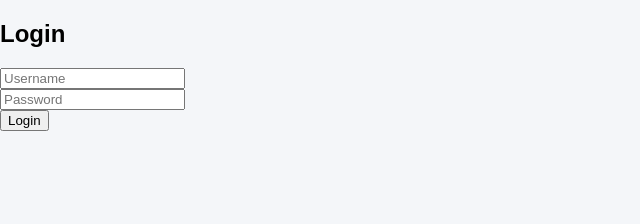
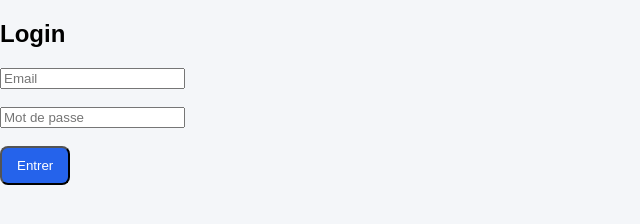
Before and after one commit to fadwadouiri8-a11y/Esprit-connect, a plain HTML site: page login.html in a window 1280 px wide. Shown: the whole page, without its empty margins (0-640 px from the left). Drawn offline with Linux system fonts and the light colour scheme.

Commit message:
Update login.html

```diff
--- a/login.html
+++ b/login.html
@@ -1,20 +1,18 @@
 <!DOCTYPE html>
 <html>
 <head>
-  <title>Login</title>
-  <link rel="stylesheet" href="style.css">
+<link rel="stylesheet" href="style.css">
 </head>
 
 <body>
 
 <h2>Login</h2>
 
-<input type="text" id="user" placeholder="Username"><br>
-<input type="password" id="pass" placeholder="Password"><br>
-
-<button onclick="login()">Login</button>
-
-<script src="script.js"></script>
+<form action="dashboard.html">
+  <input type="text" placeholder="Email"><br><br>
+  <input type="password" placeholder="Mot de passe"><br><br>
+  <button class="btn-primary">Entrer</button>
+</form>
 
 </body>
 </html>
```
